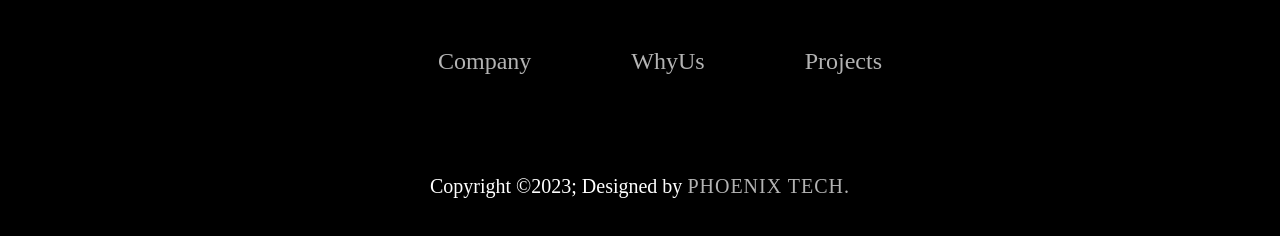
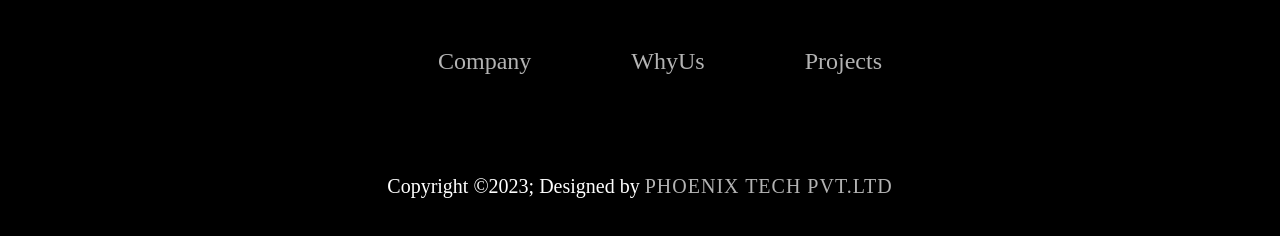
Before and after one commit to Kishoreselvaraj/Phoenix-Tech, a plain HTML site: page index.html in a window 1280 px wide. Shown: the part 3440-3676 px from the top of the page. Drawn offline with Linux system fonts and the light colour scheme.

Commit message:
no message

```diff
--- a/index.html
+++ b/index.html
@@ -112,7 +112,7 @@
     </div>
 
     <div class="footercopy">
-        <p>Copyright &copy;2023; Designed by <span class="designer">Phoenix Tech.</span></p>
+        <p>Copyright &copy;2023; Designed by <span class="designer">Phoenix Tech Pvt.Ltd</span></p>
     </div>
     </footer>
 </body>
```
